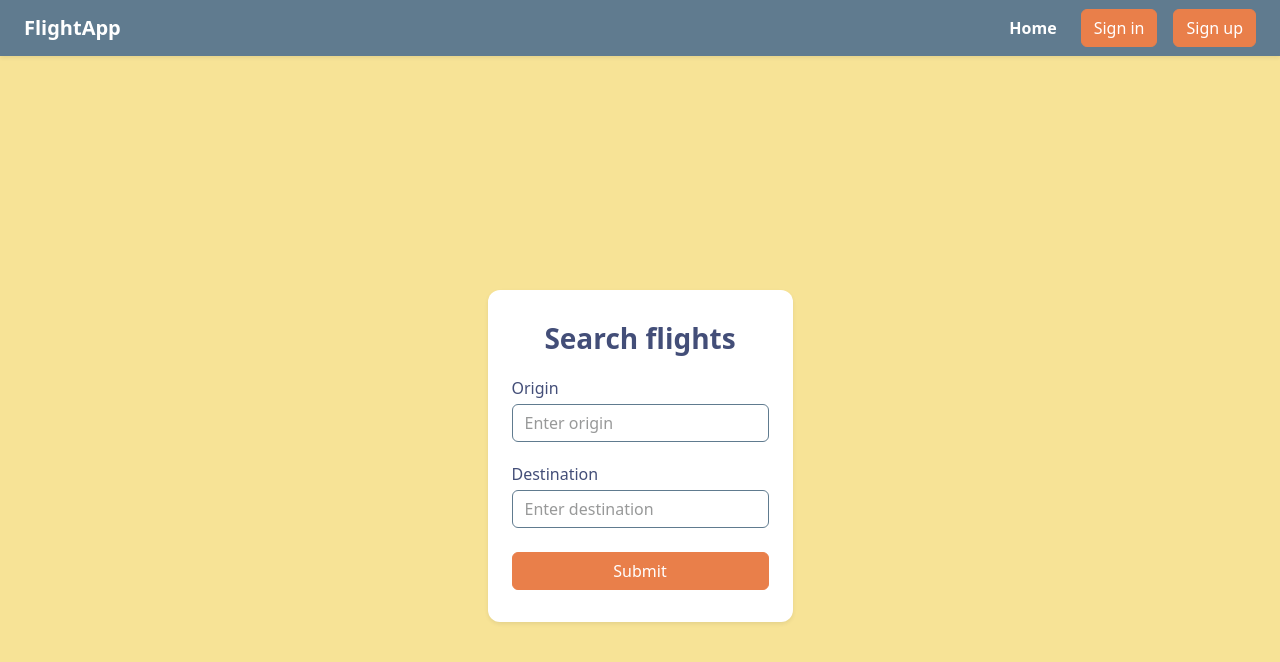
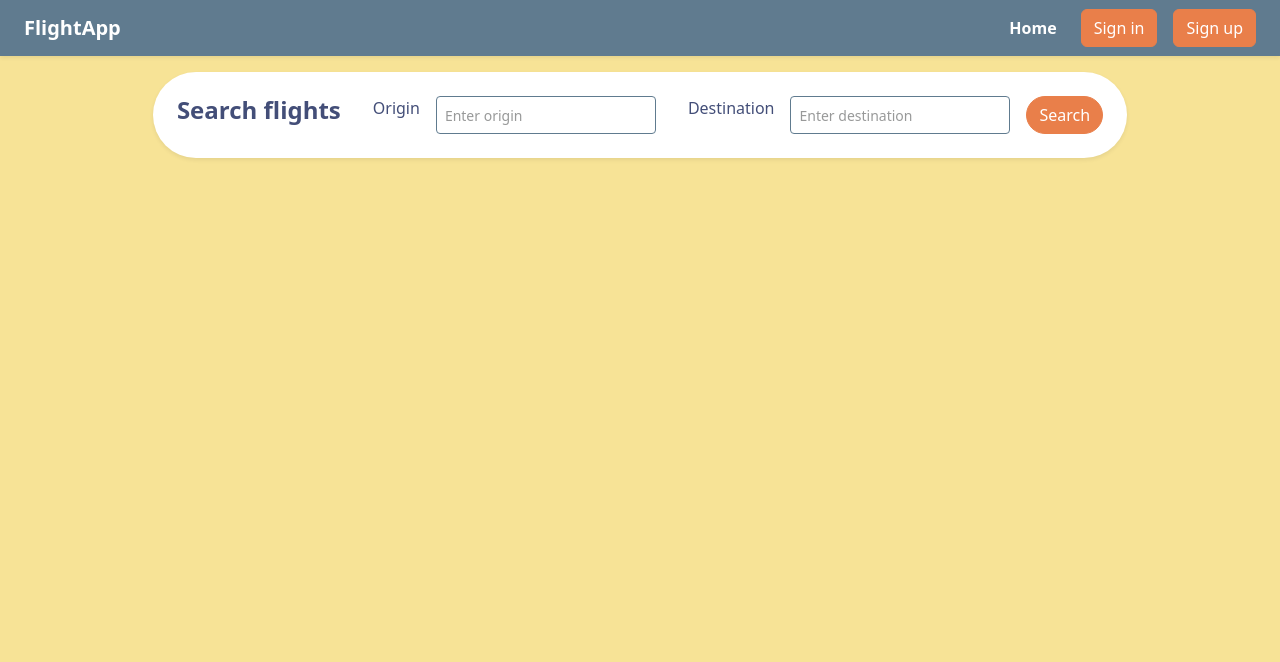
Before and after one commit to asritha26k/frontend-for-flight-booking-app, an Angular app: page / in a window 1280 px wide. Shown: the top 662 px of the page. Built offline with nearby package versions, Linux system fonts and the light colour scheme; no server answers.

Commit message:
modified search from form to a search bar model

```diff
--- a/src/app/components/home/home.html
+++ b/src/app/components/home/home.html
@@ -1,19 +1,19 @@
-<div class="d-flex justify-content-center align-items-center min-vh-100">
+<div class="d-flex justify-content-center align-items-center  my-3 w-100">
 
-<form class="card p-4 shadow-sm">
-  <div class="my-2"><h3 class="text-center">Search flights</h3></div>
-  <div class="d-flex gap-3 flex-column">
-  <div class="form-group">
+<form class="card p-4 shadow-sm w-80 rounded-pill ">
+  <div class="d-flex gap-3 flex-row  justify-content-between">
+  <div ><h4 class="text-center">Search flights</h4></div>
+  <div class="form-group d-flex flex-row justify-content-between">
 
 
-    <label class="my-1" for="originId">Origin</label>
-    <input placeholder="Enter origin" [(ngModel)]="req.origin" name="origin" id="originId" class="form-control"  >
+    <label class="mx-3" for="originId">Origin</label>
+    <input placeholder="Enter origin" [(ngModel)]="req.origin" name="origin" id="originId" class="form-control form-control-sm py-1"  >
   </div>
-  <div class="form-group">
-    <label class="my-1" for="destinationId">Destination</label>
-    <input  placeholder="Enter destination" [(ngModel)]="req.destination" name="destination" id="destinationId"  class="form-control" >
+  <div class="form-group d-flex flex-row justify-content-between">
+    <label class="mx-3" for="destinationId">Destination</label>
+    <input  placeholder="Enter destination" [(ngModel)]="req.destination" name="destination" id="destinationId"  class="form-control form-control-sm py-1" >
   </div>
-  <button (click)="onSubmit()" type="submit" class="btn btn-primary my-2">Submit</button>
+  <button (click)="onSubmit()" type="submit" class="btn btn-primary rounded-pill ">Search</button>
 </div>
 </form>
 </div>
```
